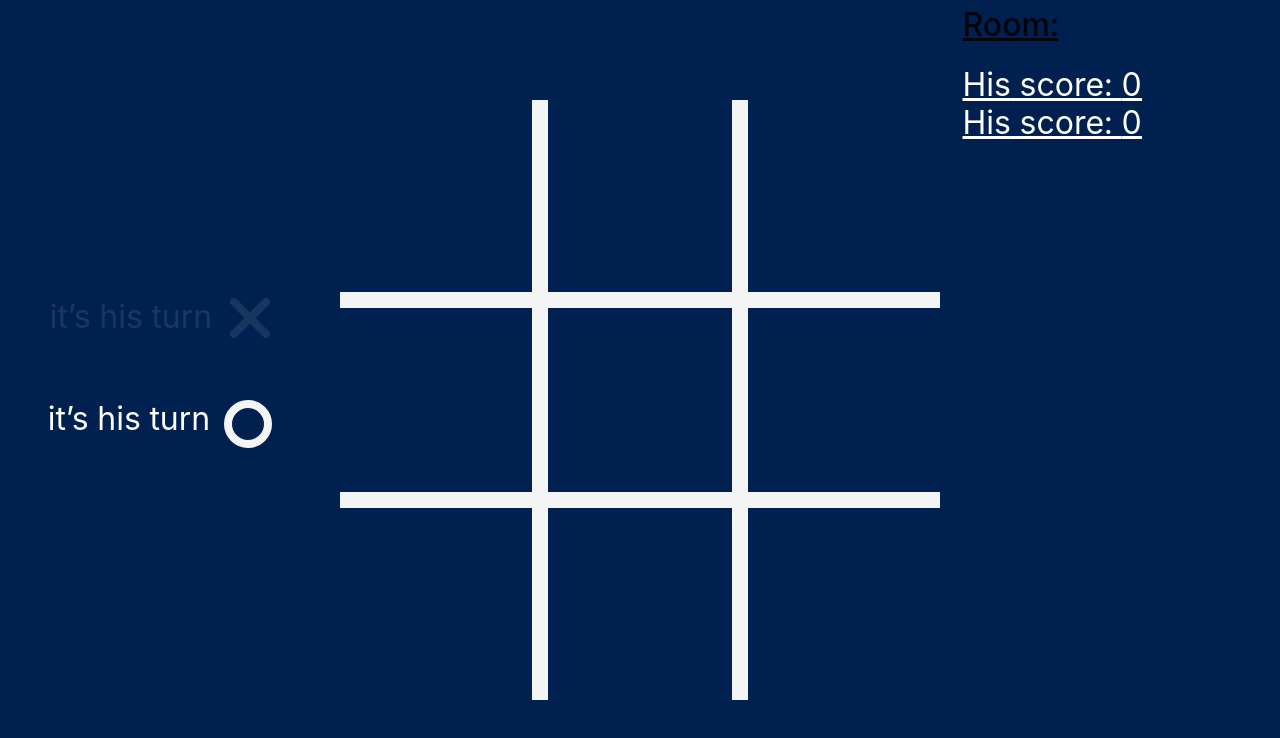
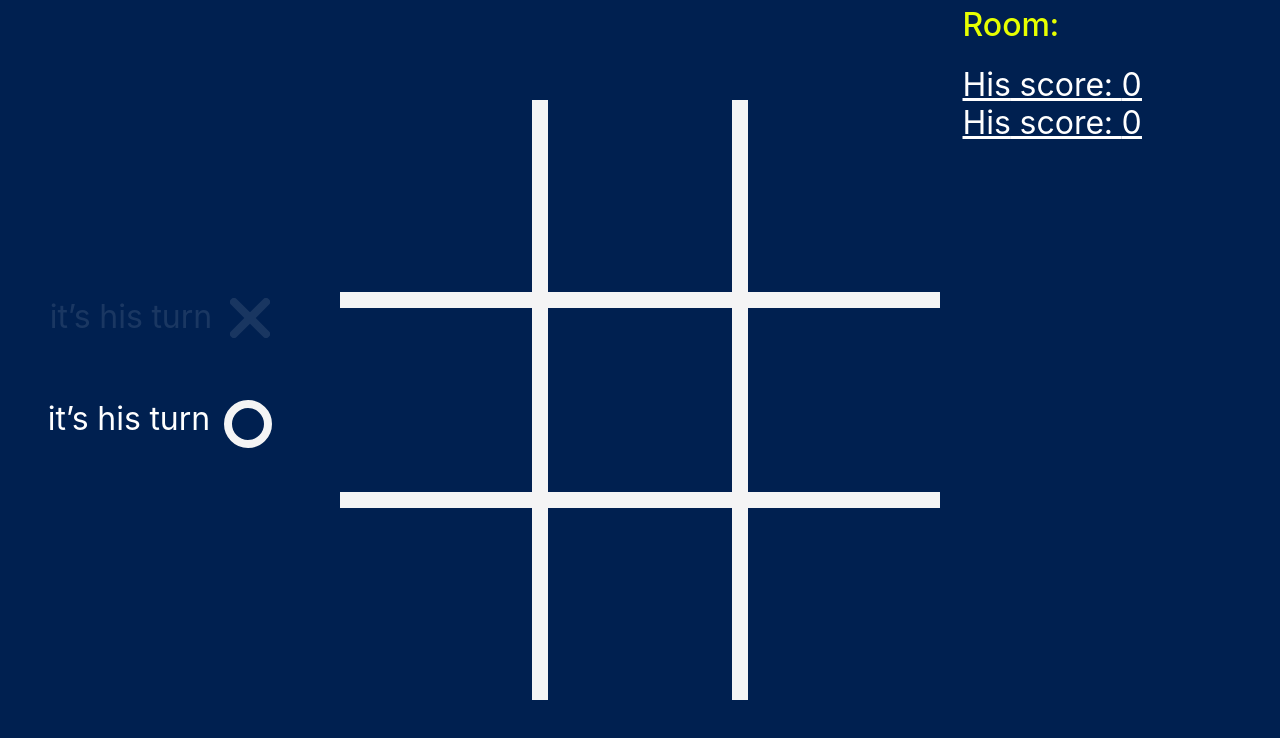
Before and after one commit to notaguest404/tictactoe, a React (Create React App) app in the folder client/: page /game in a window 1280 px wide. Shown: the top 738 px of the page. Built offline with nearby package versions, Linux system fonts and the light colour scheme; no server answers; a web font is replaced by a local one.

Commit message:
client update

```diff
--- a/client/src/pages/game/game.page.jsx
+++ b/client/src/pages/game/game.page.jsx
@@ -142,7 +142,7 @@ const GamePage = ({ location }) => {
         </div>
       </div>
       <div className="scores-container">
-        <h1>Room: {room}</h1>
+        <h1 className="roomhero" >Room: {room}</h1>
         <Scores
           player={player}
           player1Score={player1Score}
--- a/client/src/pages/game/game.styles.scss
+++ b/client/src/pages/game/game.styles.scss
@@ -30,10 +30,10 @@
   flex-direction: column;
   justify-content: flex-start;
   align-items: flex-start;
+  float: left;
 
   h1 {
     font-size: 32px;
-    text-decoration: underline;
   }
 }
 
@@ -129,3 +129,7 @@
     }
   }
 }
+
+.roomhero{
+  color: #e6ff00;
+}
--- a/client/src/pages/room/room.styles.scss
+++ b/client/src/pages/room/room.styles.scss
@@ -60,6 +60,12 @@ em{
   background-color: white!important;
   color: #ff1659!important;
 }
+.createbutton{
+  background-color: #e6ff00;
+}
+.joinbutton{
+  background-color: #ff1659!important;
+}
 ::placeholder {
   color: #27476e;
   font-size: 24px;
```
